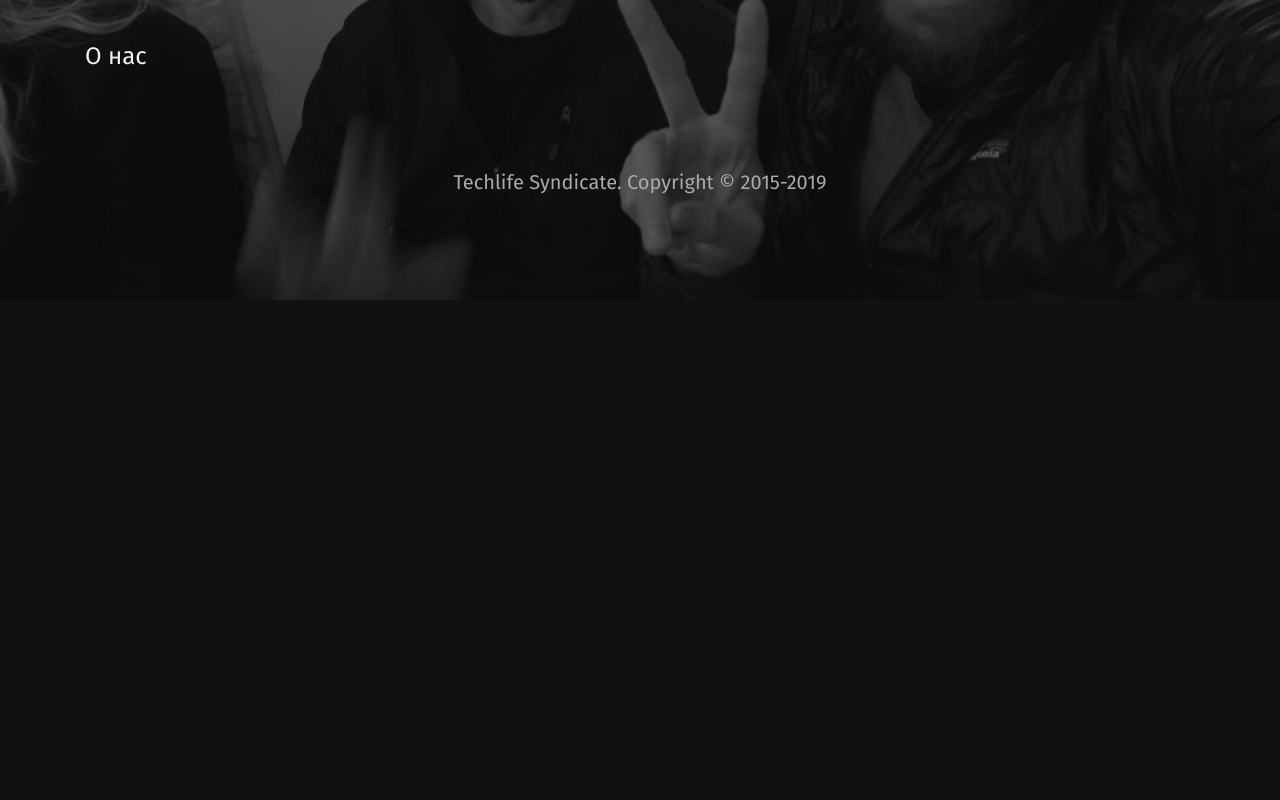
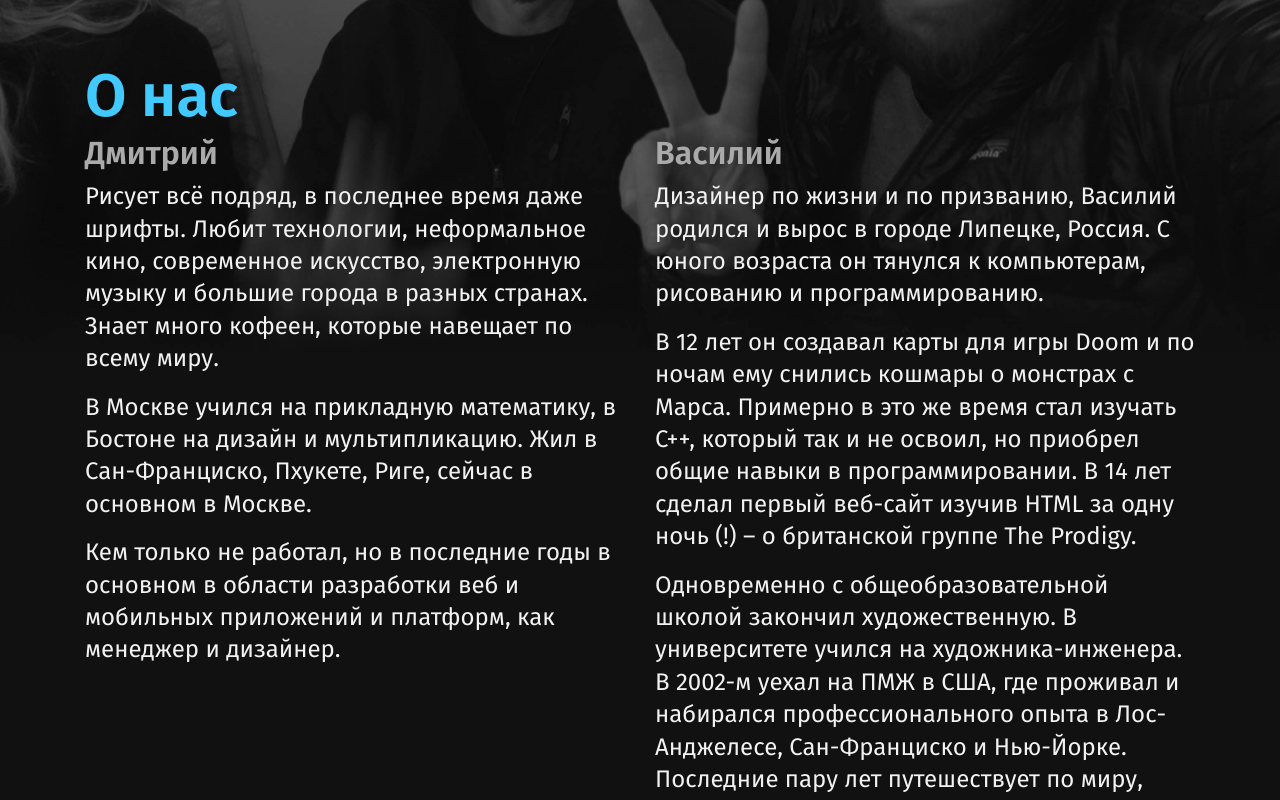
Before and after one commit to vmyazin/techlife-react, a React (Create React App) app: page /about in a window 1280 px wide. Shown: the part 500-1300 px from the top of the page. Before the commit the page ends 800 px from the top, so only its background shows below. Built offline with nearby package versions, Linux system fonts and the light colour scheme; no server answers.

Commit message:
Add about us text

```diff
--- a/src/components/About.js
+++ b/src/components/About.js
@@ -2,13 +2,36 @@ import React from "react";
 
 const About = () => {
   return (
-    <div className="container">
-      <div className="row">
-        <div className="col-sm-12 m-t-2">
-          <p>О нас</p>
+    <section>
+      <div className="container">
+        <div className="row">
+          <div className="col-sm-12 m-t-2">
+            <h2>О нас</h2>
+          </div>
         </div>
+
+        <div className="row">
+          <div className="col-xs-12 col-sm-6">
+            <h3>Дмитрий</h3>
+            <p>Рисует всё подряд, в последнее время даже шрифты. Любит технологии, неформальное кино, современное искусство, электронную музыку и большие города в разных странах. Знает много кофеен, которые навещает по всему миру.</p>
+
+            <p>В Москве учился на прикладную математику, в Бостоне на дизайн и мультипликацию. Жил в Сан-Франциско, Пхукете, Риге, сейчас в основном в Москве.</p>
+
+            <p>Кем только не работал, но в последние годы в основном в области разработки веб и мобильных приложений и платформ, как менеджер и дизайнер.</p>
+          </div>
+
+          <div className="col-xs-12 col-sm-6">
+            <h3>Василий</h3>
+            <p>Дизайнер по жизни и по призванию, Василий родился и вырос в городе Липецке, Россия. С юного возраста он тянулся к компьютерам, рисованию и программированию.</p>
+
+            <p>В 12 лет он создавал карты для игры Doom и по ночам ему снились кошмары о монстрах с Марса. Примерно в это же время стал изучать C++, который так и не освоил, но приобрел общие навыки в программировании. В 14 лет сделал первый веб-сайт изучив HTML за одну ночь (!) –  о британской группе The Prodigy.</p>
+
+            <p>Одновременно с общеобразовательной школой закончил художественную. В университете учился на художника-инженера. В 2002-м уехал на ПМЖ в США, где проживал и набирался профессионального опыта в Лос-Анджелесе, Сан-Франциско и Нью-Йорке. Последние пару лет путешествует по миру, предпочитая Латинскую Америку и Юго-Восточную Азию.</p>
+          </div>
+        </div>
+
       </div>
-    </div>
+    </section>
   );
 }
 
```
